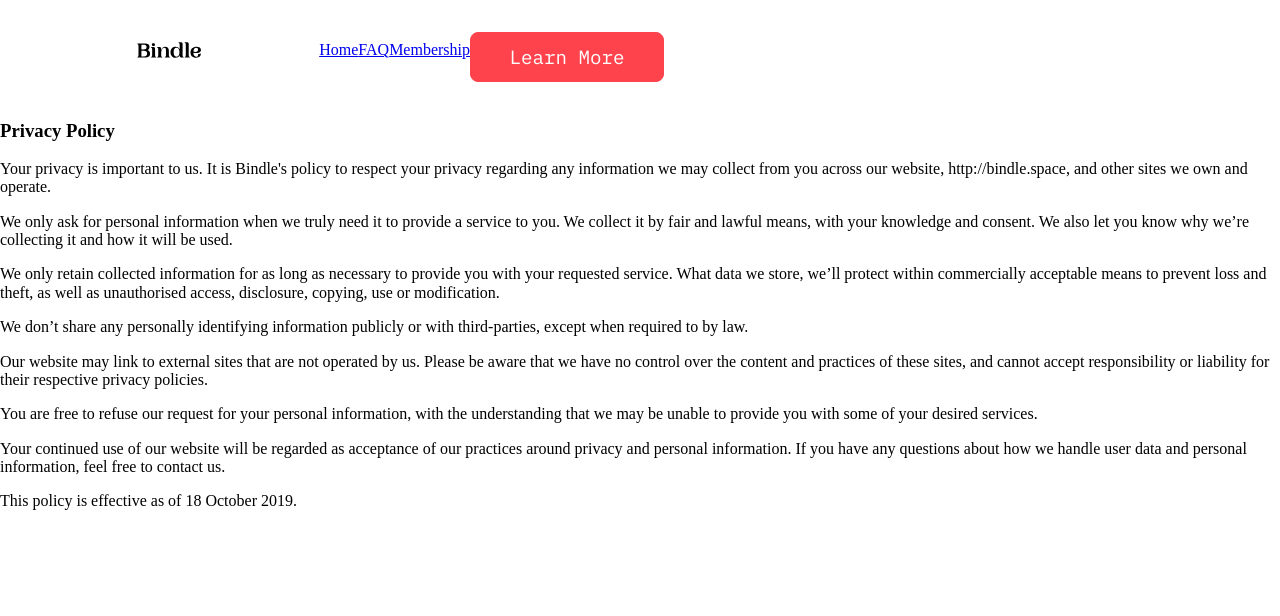
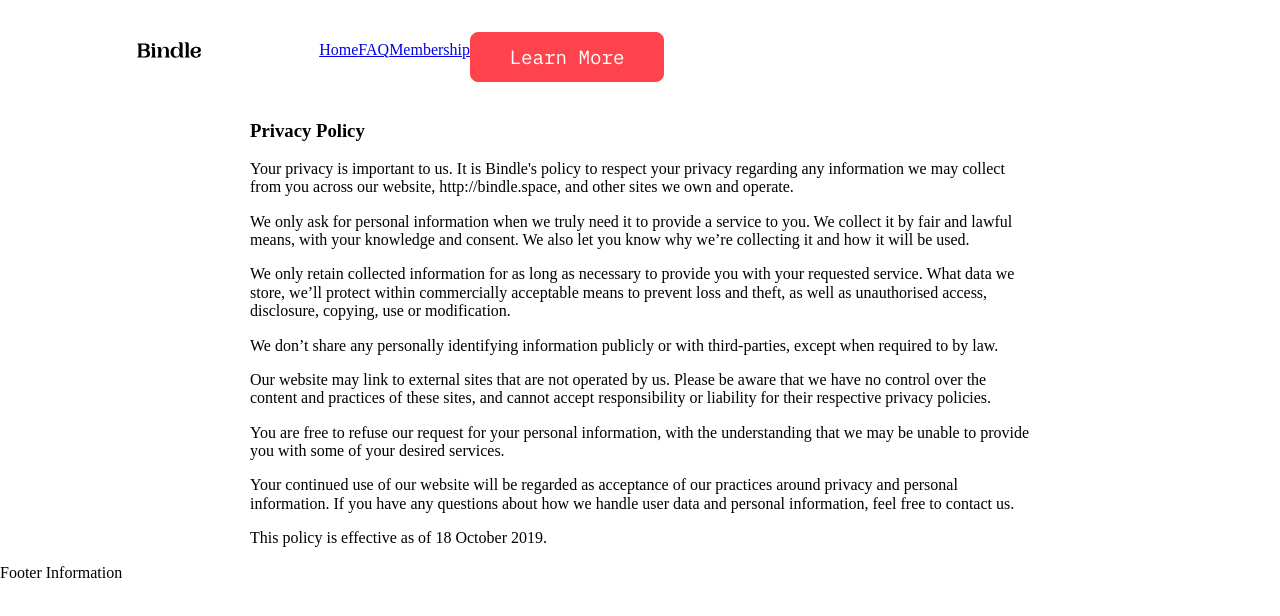
Before and after one commit to hibindle/frontend, a Next.js app: page /privacy in a window 1280 px wide. Shown: the top 616 px of the page. Built offline with nearby package versions, Linux system fonts and the light colour scheme.

Commit message:
text components

```diff
--- a/pages/_app.tsx
+++ b/pages/_app.tsx
@@ -1,20 +1,35 @@
 import App from 'next/app'
 import React from 'react'
 import { ThemeProvider } from 'styled-components'
+import { MDXProvider } from '@mdx-js/react'
 import { CopyProvider } from '../src/copy2context'
 import copy from '../src/copy/copy'
 import Theme from '../src/theme'
 import GlobalStyle from '../src/GlobalStyle'
+import { H1, H2, H3, H4, P } from 'Typography'
+
+const Wrapper = props => <main style={{ padding: '20px', backgroundColor: 'tomato' }} {...props} />
+
+const components = {
+	h1: H1,
+	h2: H2,
+	h3: H3,
+	h4: H4,
+	p: P,
+	Wrapper
+}
 
 export default class MyApp extends App {
 	render() {
 		const { Component, pageProps } = this.props
 		return (
 			<ThemeProvider theme={Theme}>
-				<CopyProvider copy={copy}>
-					<GlobalStyle />
-					<Component {...pageProps} />
-				</CopyProvider>
+				<MDXProvider components={components}>
+					<CopyProvider copy={copy}>
+						<GlobalStyle />
+						<Component {...pageProps} />
+					</CopyProvider>
+				</MDXProvider>
 			</ThemeProvider>
 		)
 	}
--- a/pages/privacy.mdx
+++ b/pages/privacy.mdx
@@ -1,7 +1,6 @@
-import Layout from '@components/layout'
+import TextWrapper from '@components/TextWrapper'
 
-export default ({children}) => <Layout>{children}</Layout>
-
+export default ({ children }) => <TextWrapper>{children}</TextWrapper>
 
 ### Privacy Policy
 
--- a/src/components/Footer/index.tsx
+++ b/src/components/Footer/index.tsx
@@ -2,7 +2,7 @@
 import StyledFooter from './styles'
 
 interface Props {
-	children: any
+	children?: any
 }
 
 export const Footer: React.FunctionComponent<Props> = ({ children }) => {
--- /dev/null
+++ b/src/components/TextWrapper/index.tsx
@@ -0,0 +1,12 @@
+import React from 'react'
+import Layout from '@components/layout'
+import TextWrap from './styles'
+
+const TextWrapper = ({ children, title }) => (
+  <Layout title={title}>
+    <TextWrap>
+      {children}
+    </TextWrap>
+  </Layout>
+)
+export default TextWrapper
--- /dev/null
+++ b/src/components/TextWrapper/styles.tsx
@@ -0,0 +1,8 @@
+import styled from 'styled-components'
+
+const SCTextWrapper = styled('section')(() => ({
+  margin: `0 auto`,
+  maxWidth: `780px`
+}))
+
+export default SCTextWrapper
--- a/src/components/layout.tsx
+++ b/src/components/layout.tsx
@@ -2,17 +2,17 @@
 import Link from 'next/link'
 import Head from 'next/head'
 import Header from '@components/Header'
+import Footer from '@components/Footer'
 import Button from '@components/Button'
 import links from '../data/navItems'
 
 
 const HeaderButton = <Button onClick={() => console.warn('button click')}>Learn More</Button>
 
-const navItems = links.map(item => <Link href={item.link}>{item.title}</Link>)
+const navItems = links.map(item => <Link href={item.link}><a>{item.title}</a></Link>)
 
 const Layout = ({ children, title }) => (
 	<>
-		<div>
 		<Head>
 			<link
 				href="https://fonts.googleapis.com/css?family=IBM+Plex+Mono:300,400,500,600|IBM+Plex+Sans:300,300i,400,400i,500,500i,600,600i&display=swap"
@@ -21,8 +21,8 @@
 			<title>{title}</title>
 		</Head>
 		<Header navItems={navItems} btn={HeaderButton} />
-			{children}
-		</div>
+		<main>{children}</main>
+		<Footer>Footer Information</Footer>
 	</>
 )
 export default Layout
```
Also changed, not shown: src/components/nav.tsx (deleted, +0 -9 lines). Lines whose indentation alone changed are shown as unchanged.
